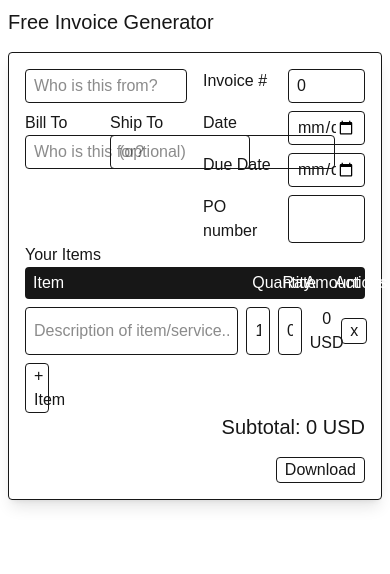
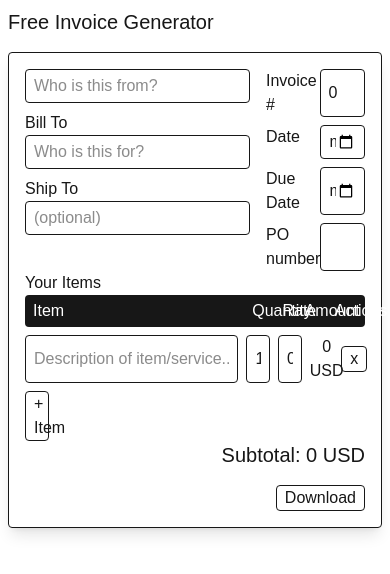
Before and after one commit to mihna123/invoice, a Next.js app: page / in a window 390 px wide. Shown: the top 574 px of the page. Built offline with nearby package versions, Linux system fonts and the light colour scheme.

Commit message:
Add some small screen handling

```diff
--- a/src/components/invoice-generator.tsx
+++ b/src/components/invoice-generator.tsx
@@ -55,22 +55,30 @@ export const InvoiceGenerator = () => {
       className="max-w-5xl rounded-sm border p-4 shadow-lg"
     >
       <div className="flex justify-between gap-4">
-        <section className="grid auto-rows-min grid-cols-2 gap-2">
+        <section className="grid auto-rows-min gap-2 md:grid-cols-2">
           <Input
             {...register("from")}
             placeholder="Who is this from?"
-            className="col-span-2"
+            className="md:col-span-2"
           />
           {errors["from"] && (
-            <p className="col-span-2">{errors["from"].message ?? "Error"}</p>
+            <p className="md:col-span-2">{errors["from"].message ?? "Error"}</p>
           )}
           <div className="grid">
             <label>Bill To</label>
-            <Input {...register("bill_to")} placeholder="Who is this for?" />
+            <Input
+              {...register("bill_to")}
+              className="w-full"
+              placeholder="Who is this for?"
+            />
           </div>
           <div className="grid">
             <label>Ship To</label>
-            <Input {...register("ship_to")} placeholder="(optional)" />
+            <Input
+              {...register("ship_to")}
+              className="w-full"
+              placeholder="(optional)"
+            />
           </div>
         </section>
         <section className="grid auto-rows-min grid-cols-2 gap-2">
```
